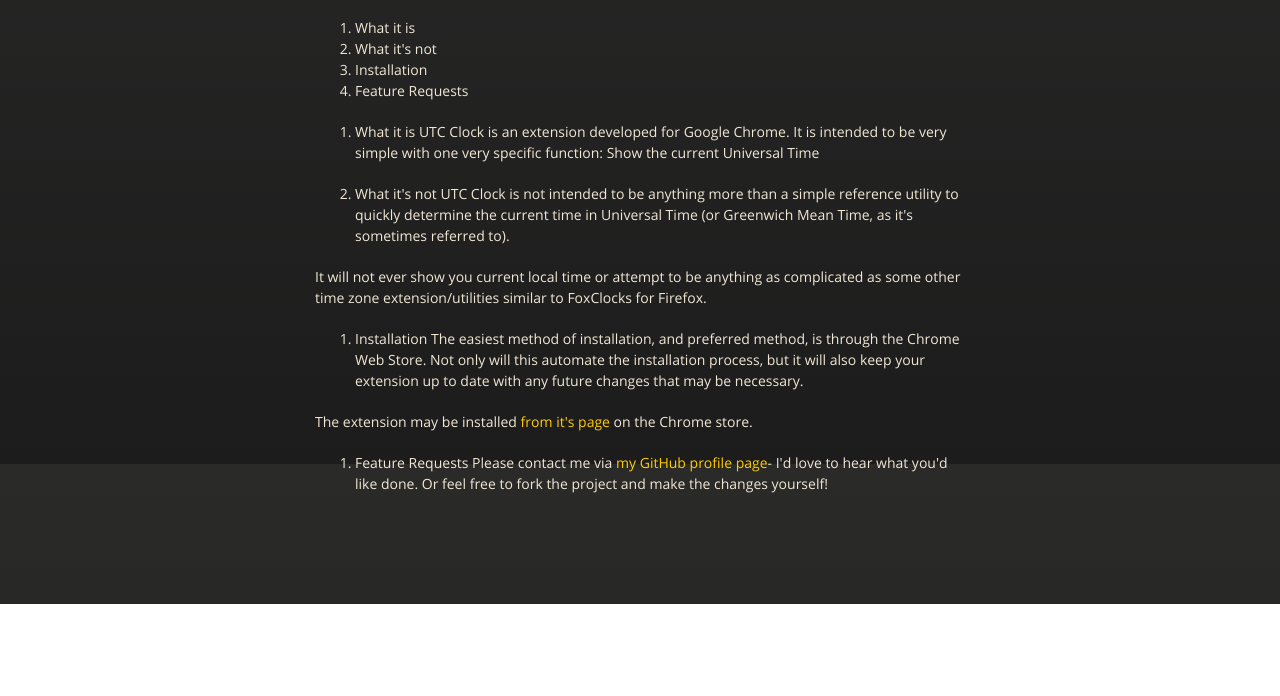
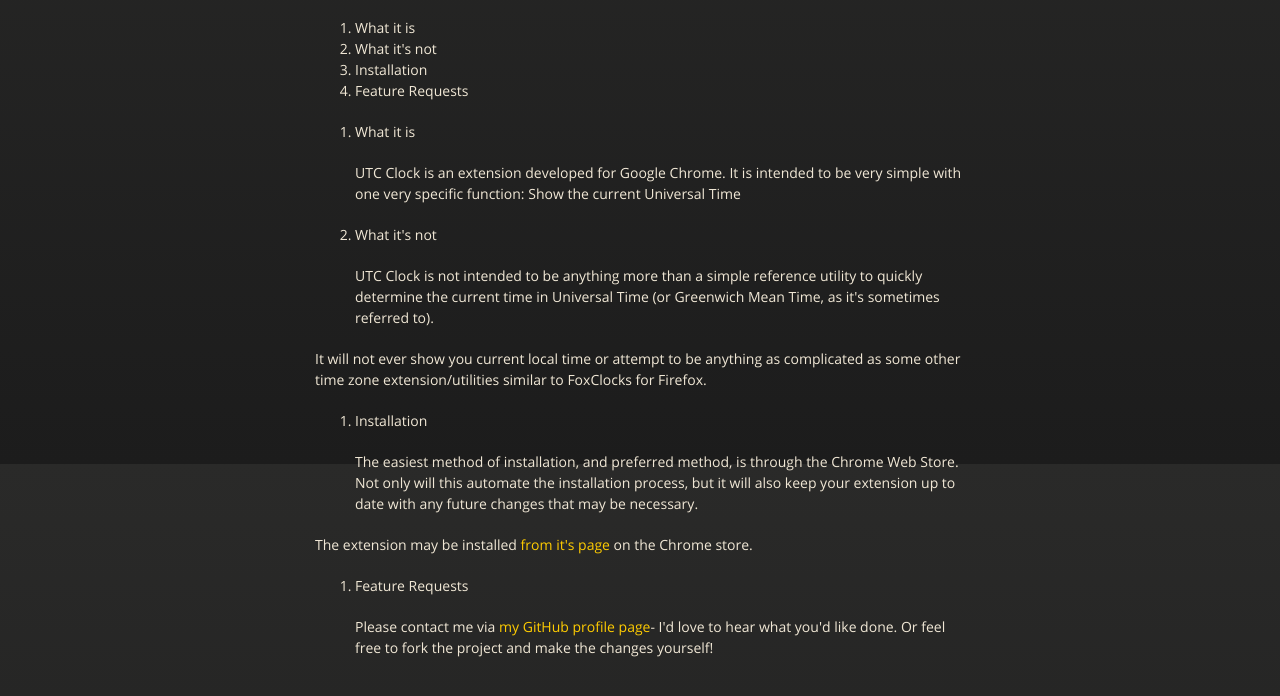
Before and after one commit to caseymhunt/utc-clock-extension, a plain HTML site: page index.html in a window 1280 px wide. Shown: the part 336-1032 px from the top of the page. Before the commit the page ends 940 px from the top, so only its background shows below. Drawn offline with nearby package versions, Linux system fonts and the light colour scheme.

Commit message:
Update index.html
Line breaks for list items.

```diff
--- a/index.html
+++ b/index.html
@@ -50,21 +50,21 @@
 </ol><h1></h1>
 
 <ol>
-<li><p>What it is
-UTC Clock is an extension developed for Google Chrome. It is intended to be very simple with one very specific function:
+<li><p>What it is</p>
+<p></p>UTC Clock is an extension developed for Google Chrome. It is intended to be very simple with one very specific function:
 Show the current Universal Time</p></li>
-<li><p>What it's not
-UTC Clock is not intended to be anything more than a simple reference utility to quickly determine the current time in Universal Time (or Greenwich Mean Time, as it's sometimes referred to).</p></li>
+<li><p>What it's not</p>
+<p>UTC Clock is not intended to be anything more than a simple reference utility to quickly determine the current time in Universal Time (or Greenwich Mean Time, as it's sometimes referred to).</p></li>
 </ol><p>It will not ever show you current local time or attempt to be anything as complicated as some other time zone extension/utilities similar to FoxClocks for Firefox. </p>
 
 <ol>
-<li>Installation
-The easiest method of installation, and preferred method, is through the Chrome Web Store. Not only will this automate the installation process, but it will also keep your extension up to date with any future changes that may be necessary. </li>
+<li>Installation</p>
+<p>The easiest method of installation, and preferred method, is through the Chrome Web Store. Not only will this automate the installation process, but it will also keep your extension up to date with any future changes that may be necessary. </li>
 </ol><p>The extension may be installed <a href="https://chrome.google.com/webstore/detail/gmtutc-clock/lkiboebkhioapbcogmjkkjbpgbgjlodj">from it's page</a> on the Chrome store. </p>
 
 <ol>
-<li>Feature Requests
-Please contact me via <a href="http://github.com/caseymhunt">my GitHub profile page</a>- I'd love to hear what you'd like done. Or feel free to fork the project and make the changes yourself!</li>
+<li>Feature Requests</p>
+<p>Please contact me via <a href="http://github.com/caseymhunt">my GitHub profile page</a>- I'd love to hear what you'd like done. Or feel free to fork the project and make the changes yourself!</li>
 </ol>
       </section>
 
```
